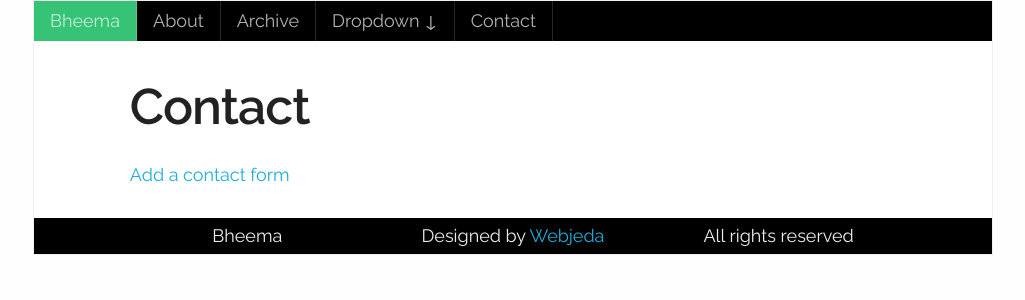
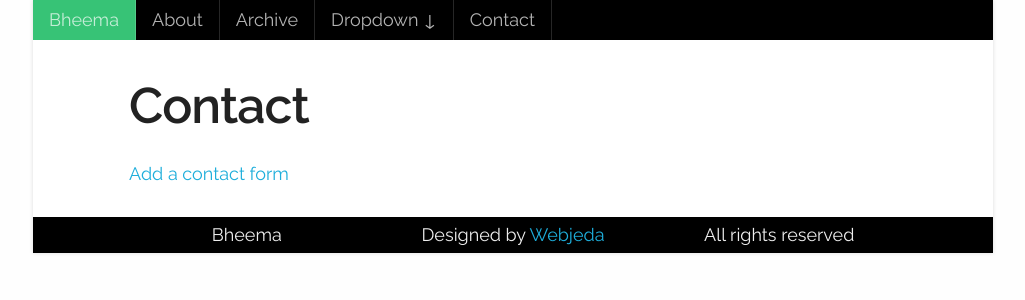
Before and after one commit to sharu725/bheema, a Jekyll site: the page built from contact.md, in a window 1280 px wide. Shown: the top 300 px of the page, without its empty margins (127-1152 px from the left). Built offline with Jekyll 4.4.1, drawn with Linux system fonts in a browser that asks for light colours.

Commit message:
no message

```diff
--- a/_layouts/post.html
+++ b/_layouts/post.html
@@ -4,7 +4,7 @@
 <html>
 {% include head.html %}
 <body>
-<div class="container partition" style="border: 1px solid #eee">
+<div class="container partition">
 {% include nav-page.html %}
 {% if page.img %}
 <div class="page-image" style="background-image: url({{site.baseurl}}/img/{{page.img}})"></div>
--- a/_sass/style.scss
+++ b/_sass/style.scss
@@ -24,6 +24,8 @@ body {
 
 .partition {
     background-color: #fff;
+ box-shadow: 0 0 4px #ddd;
+
 }
 
 
@@ -128,7 +130,7 @@ pre {
     display: none;
     position: absolute;
     background-color: #000;
-    min-width: 160px;
+    min-width: 135px;
     box-shadow: 0px 8px 16px 0px rgba(0,0,0,0.2);
     z-index: 999;
 
```
